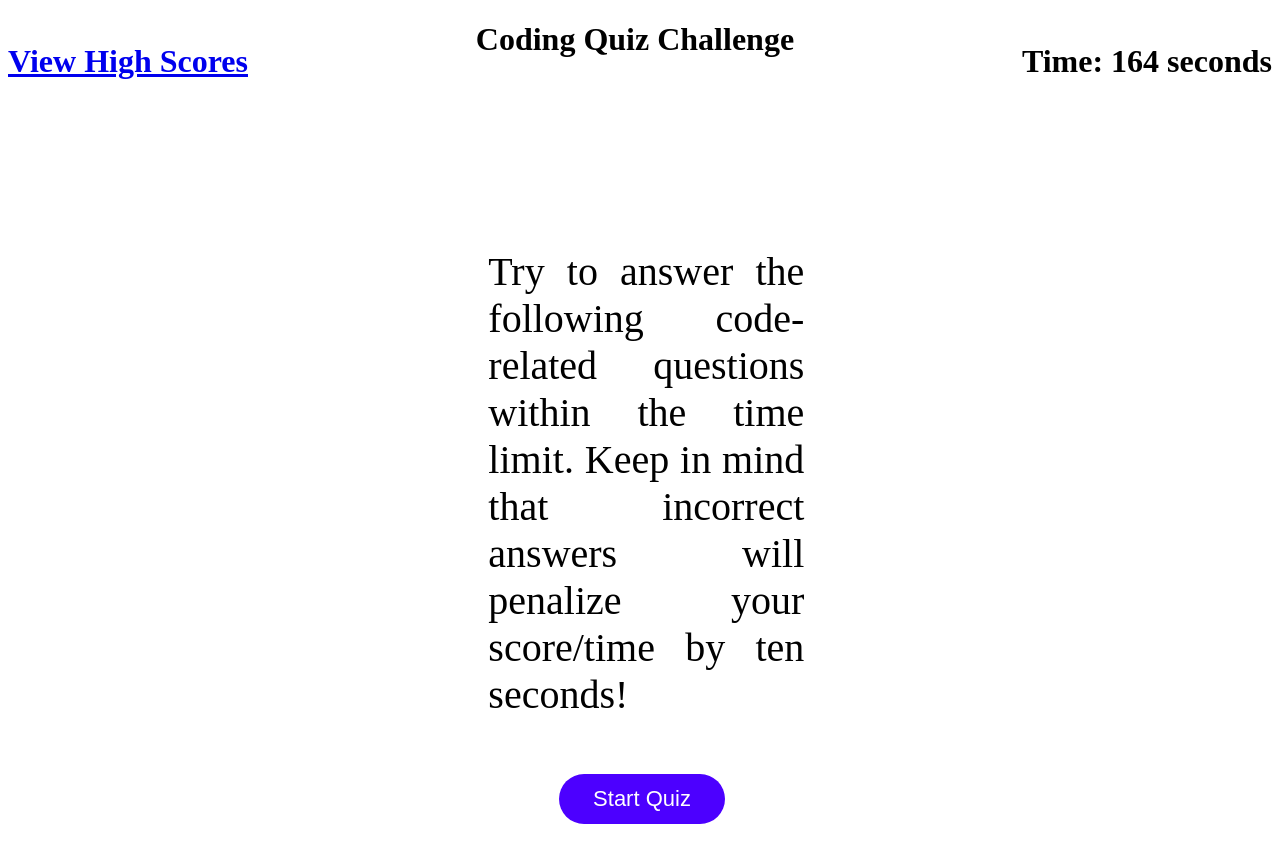
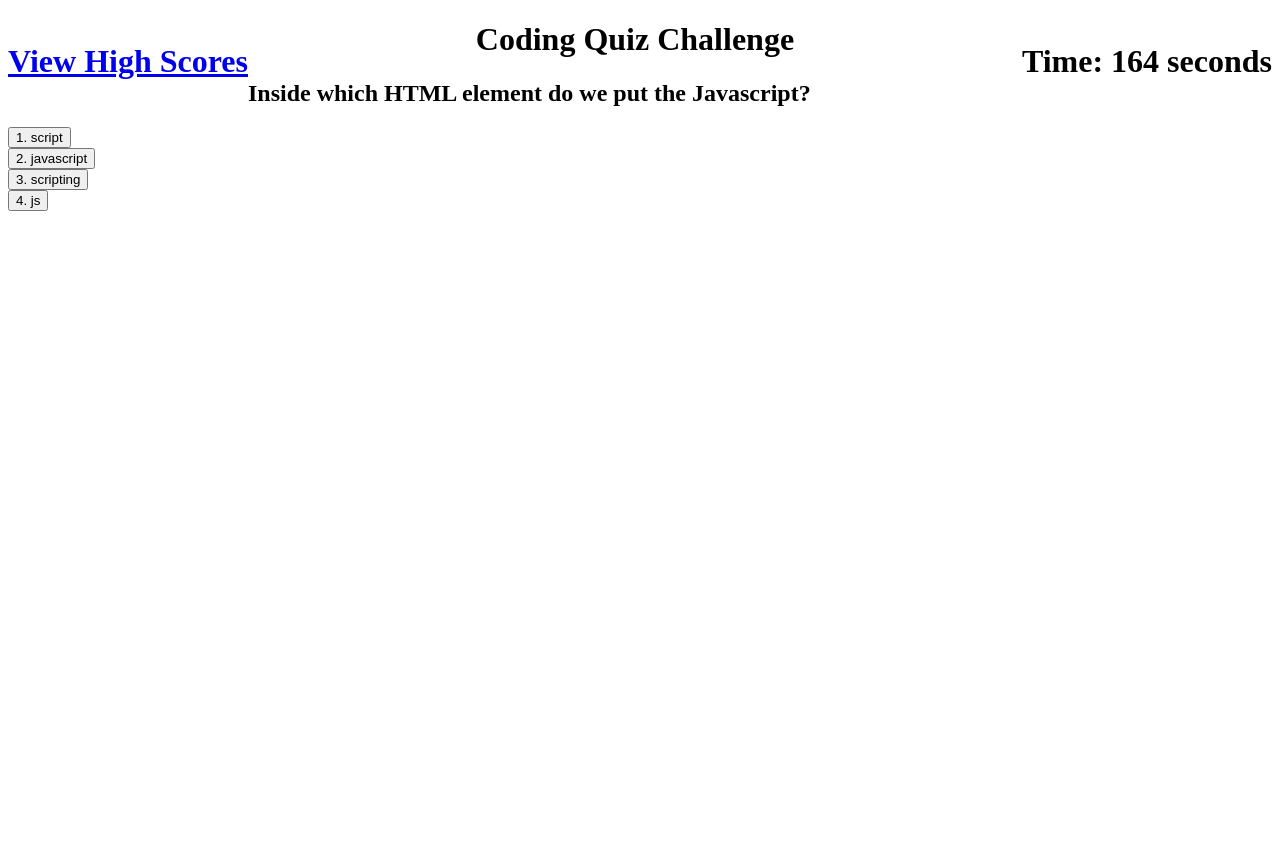
Before and after one commit to LilNewday/HTML-CSS-and-Javascript-Coding-Quiz, a plain HTML site: page index.html in a window 1280 px wide. Both pictures are taken after a click on the button "Start Quiz". After the commit the page ends 800 px from the top, so only its background shows below. Drawn offline with Linux system fonts and the light colour scheme.

Commit message:
Question appears when clicking start

```diff
--- a/assets/css/style.css
+++ b/assets/css/style.css
@@ -44,7 +44,15 @@
   cursor: pointer;
 }
 
-.Leaderboard{
+.hide {
+  display: none;
+}
+
+.choices button {
+  display: block;
+}
+
+.Leaderboard {
   text-align: center;
   margin-top: 15%;
 }
--- a/assets/js/logic.js
+++ b/assets/js/logic.js
@@ -1,10 +1,31 @@
-var timerEl = document.getElementById('time');
-var StartBtn = document.getElementById('Start');
-var questionsEl = document.getElementById('questions');
+var timerEl = document.getElementById("time");
+var StartBtn = document.getElementById("Start");
+var questionsEl = document.getElementById("questions");
+var choicesEl = document.getElementById("choices");
 
 var currentQuestionIndex = 0;
 var time = questions.length * 10;
 var timerId;
+
+function getQuestion() {
+  var currentQuestion = questions[currentQuestionIndex];
+
+  var titleEl = document.getElementById("question-title");
+  titleEl.textContent = currentQuestion.title;
+
+  choicesEl.innerHTML = "";
+
+  for (var i = 0; i < currentQuestion.choices.length; i++) {
+    var choice = currentQuestion.choices[i];
+    var choiceNode = document.createElement("button");
+    choiceNode.setAttribute("class", "choice");
+    choiceNode.setAttribute("value", choice);
+
+    choiceNode.textContent = i + 1 + ". " + choice;
+
+    choicesEl.appendChild(choiceNode);
+  }
+}
 
 // Timer that counts down from 165
 function timer() {
@@ -14,23 +35,31 @@ function timer() {
     // As long as the `timeLeft` is greater than 1
     if (timeLeft > 1) {
       // Set the `textContent` of `timerEl` to show the remaining seconds
-    timerEl.textContent = timeLeft + ' seconds';
+      timerEl.textContent = timeLeft + " seconds";
       // Decrement `timeLeft` by 1
       timeLeft--;
-    }  else if (timeLeft === 1) {
+    } else if (timeLeft === 1) {
       // When `timeLeft` is equal to 1, rename to 'second remaining' instead of 'seconds'
-      timerEl.textContent = timeLeft + ' second remaining';
+      timerEl.textContent = timeLeft + " second remaining";
       timeLeft--;
     } else {
       // Once `timeLeft` gets to 0, set `timerEl` to an empty string
-      timerEl.textContent = '';
+      timerEl.textContent = "";
       // Use `clearInterval()` to stop the timer
       clearInterval(timeInterval);
     }
   }, 1000);
+
+  const Intro = document.getElementsByClassName("Intro")[0];
+  Intro.style.display = "none";
+
+  const start = document.getElementsByClassName("Start")[0];
+  start.style.display = "none";
+
+  questionsEl.removeAttribute("class");
+
+  getQuestion();
 }
-
-
 
 // event listener that allows the timer to start when starting quiz
 StartBtn.addEventListener("click", timer);
--- a/index.html
+++ b/index.html
@@ -36,6 +36,12 @@
         Start Quiz
     </button>
     </div>
+
+    <div id="questions" class="hide">
+        <h2 id="question-title"></h2>
+        <div id="choices" class="choices"></div>
+      </div>
+
    <script src="./assets/js/questions.js"></script>
    <script src="./assets/js/logic.js"></script>
   </body>
```
Lines whose indentation alone changed are shown as unchanged.
